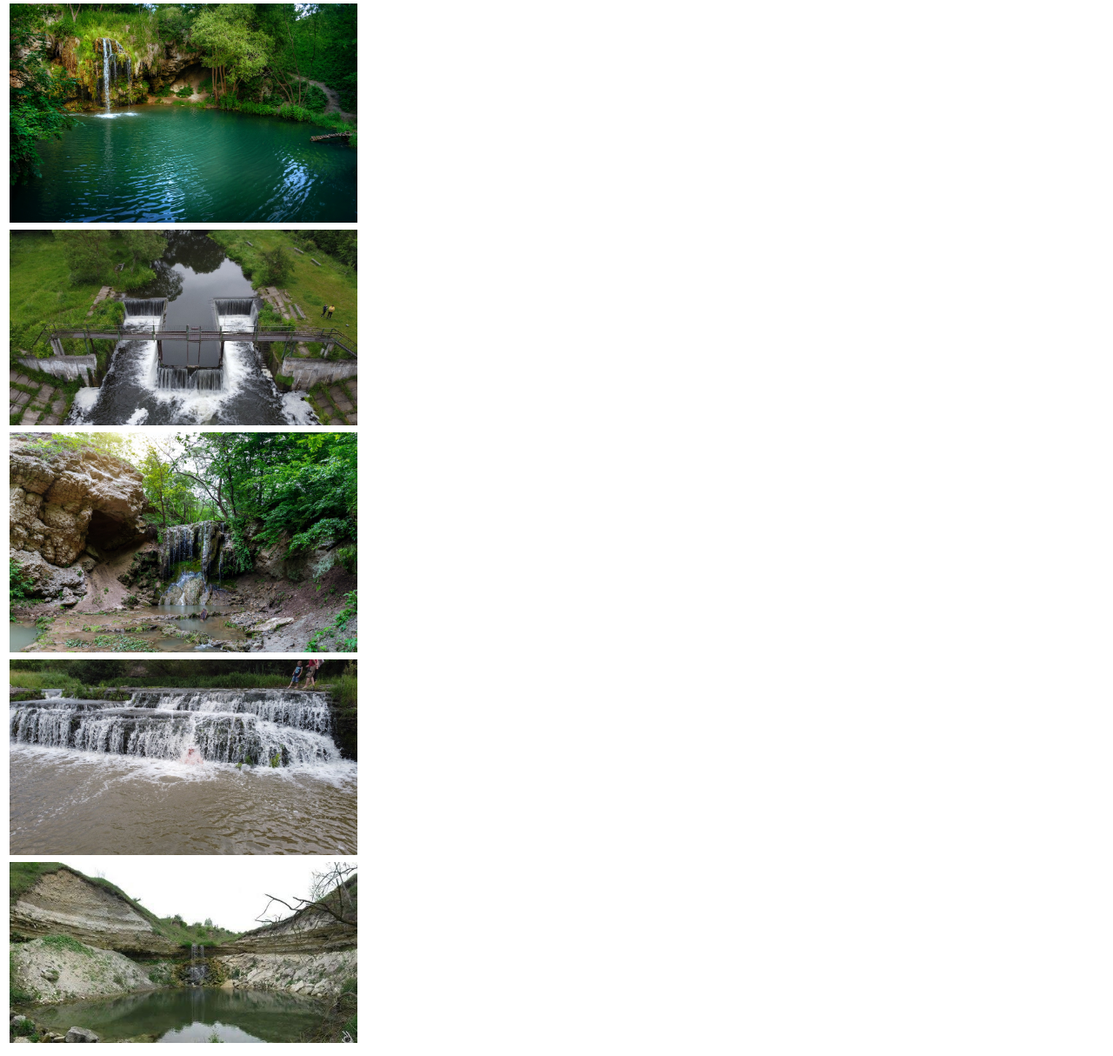
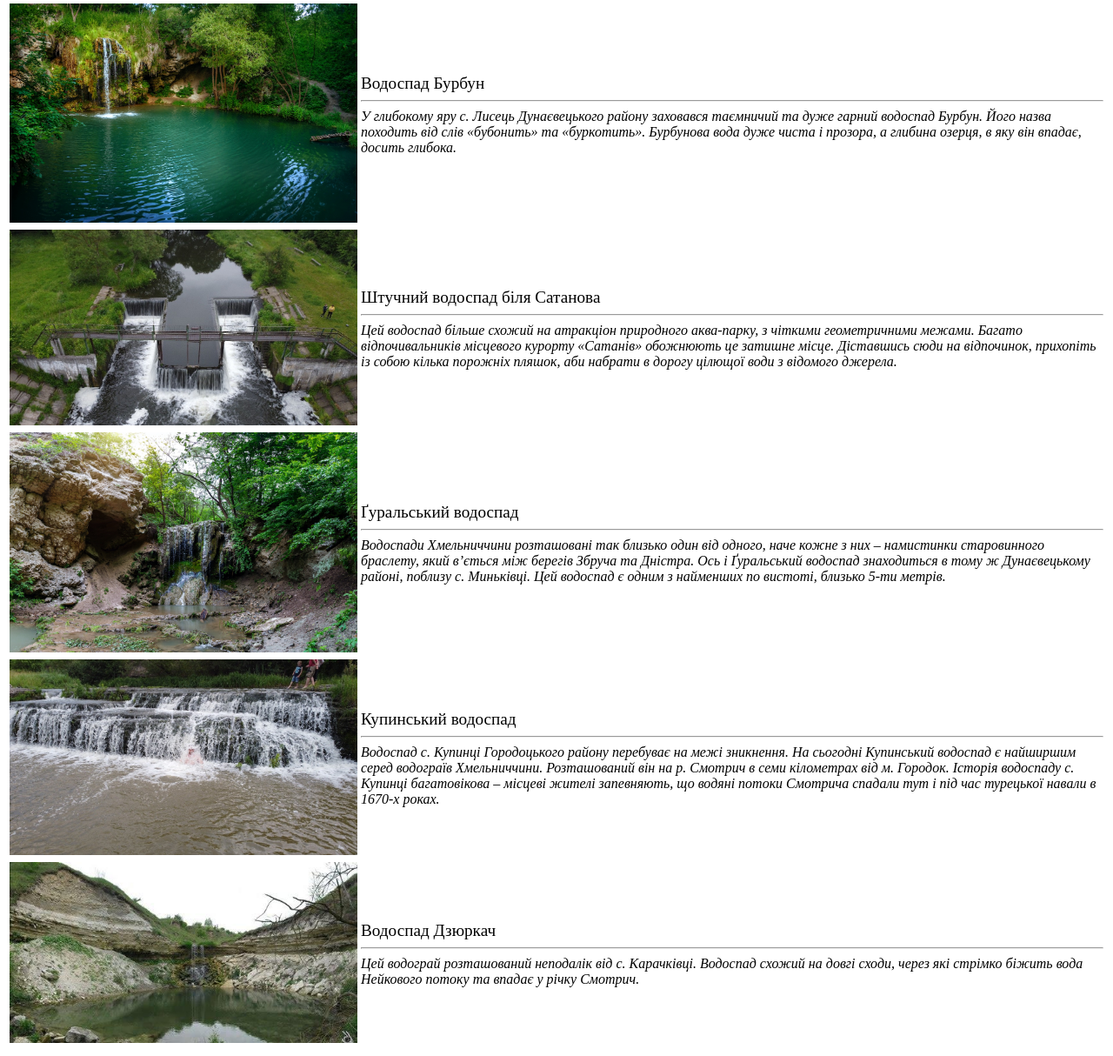
Before and after one commit to AlyonaUkr/Home_work_3, a plain HTML site: page pages/gallery.html in a window 1280 px wide. Shown: the part 496-1710 px from the top of the page at 87% size. Drawn offline with Linux system fonts and the light colour scheme.

Commit message:
add desctiontion to everyones, add line

```diff
--- a/pages/gallery.html
+++ b/pages/gallery.html
@@ -6,28 +6,65 @@
 <body>
     <table>
         <tr>
-            <td> <img src="../images/1.-Maliievets-kyy-vodospad-1.jpg" alt="Малієвецький водоспад" width="400"></td>
-            <td></td>
+            <td><img src="../images/1.-Maliievets-kyy-vodospad-1.jpg" alt="Малієвецький водоспад" width="400"></td>
+            <td>
+                <big>Малієвецький водоспад</big>
+                <hr>
+                <em>Мальовничий Малієвецький водоспад висотою у 18 метрів розташований в Дунаєвецькому районі Хмельницької області.
+                Він один з небагатьох, який був створений штучно. Кажуть, його звели у XVIII ст..</em>
+            </td>
         </tr>
         <tr>
             <td><img src="../images/2.-vodospad-Burbun.jpg" alt="Водоспад Бурбун" width="400"></td>
-            <td></td>
+            <td>
+                <big>Водоспад Бурбун</big>
+                <hr>
+                <em>У глибокому яру с. Лисець Дунаєвецького району заховався таємничий та дуже гарний водоспад Бурбун.
+                Його назва походить від слів «бубонить» та «буркотить». Бурбунова вода дуже чиста і прозора,
+                а глибина озерця, в яку він впадає, досить глибока.</em>
+            </td>
         </tr>
         <tr>
             <td><img src="../images/5.-shtuchnyy-vodospad-u-Satanovi.jpg" alt="Штучний водоспад біля Сатанова" width="400"></td>
-            <td></td>
+            <td>
+                <big>Штучний водоспад біля Сатанова</big>
+                <hr>
+                <em>Цей водоспад більше схожий на атракціон природного аква-парку, з чіткими геометричними межами.
+                Багато відпочивальників місцевого курорту «Сатанів» обожнюють це затишне місце.
+                Діставшись сюди на відпочинок, прихопіть із собою кілька
+                порожніх пляшок, аби набрати в дорогу цілющої води з відомого джерела.</em>
+            </td>
         </tr>
         <tr>
             <td><img src="../images/6.-hural-s-kyy-vodospad.jpg" alt="Ґуральський водоспад" width="400"></td>
-            <td></td>
+            <td>
+                <big>Ґуральський водоспад</big>
+                <hr>
+                <em>Водоспади Хмельниччини розташовані так близько один від одного, наче кожне з них – намистинки
+                старовинного браслету, який в’ється між берегів Збруча та Дністра. Ось і Ґуральський водоспад
+                знаходиться в тому ж Дунаєвецькому районі, поблизу с. Миньківці.
+                Цей водоспад є одним з найменших по вистоті, близько 5-ти метрів.</em>
+            </td>
         </tr>
         <tr>
             <td><img src="../images/8.-kupyns-kyy-vodospad.jpg" alt="Купинський водоспад" width="400"></td>
-            <td></td>
+            <td>
+                <big>Купинський водоспад</big>
+                <hr>
+                <em>Водоспад с. Купинці Городоцького району перебуває на межі зникнення. На сьогодні Купинський водоспад
+                є найширшим серед водограїв Хмельниччини. Розташований він на р. Смотрич в семи кілометрах від
+                м. Городок. Історія водоспаду с. Купинці багатовікова – місцеві жителі запевняють, що водяні потоки
+                Смотрича спадали тут і під час турецької навали в 1670-х роках.</em>
+            </td>
         </tr>
         <tr>
             <td><img src="../images/image1.jpg" alt="Водоспад Дзюркач" width="400"></td>
-            <td></td>
+            <td>
+                <big>Водоспад Дзюркач</big>
+                <hr>
+                <em>Цей водограй розташований неподалік від с. Карачківці. Водоспад схожий на довгі сходи,
+                через які стрімко біжить вода Нейкового потоку та впадає у річку Смотрич.</em>
+            </td>
         </tr>
     </table>
 
```
